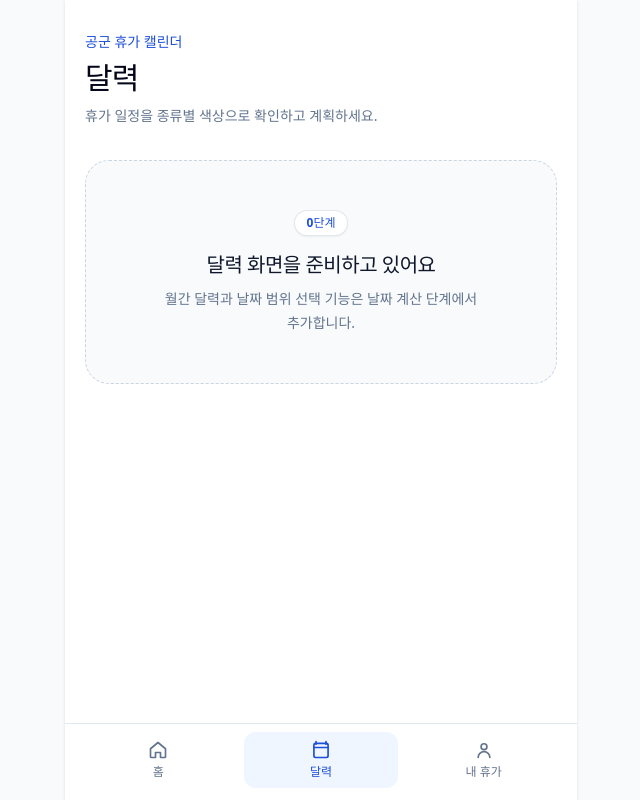
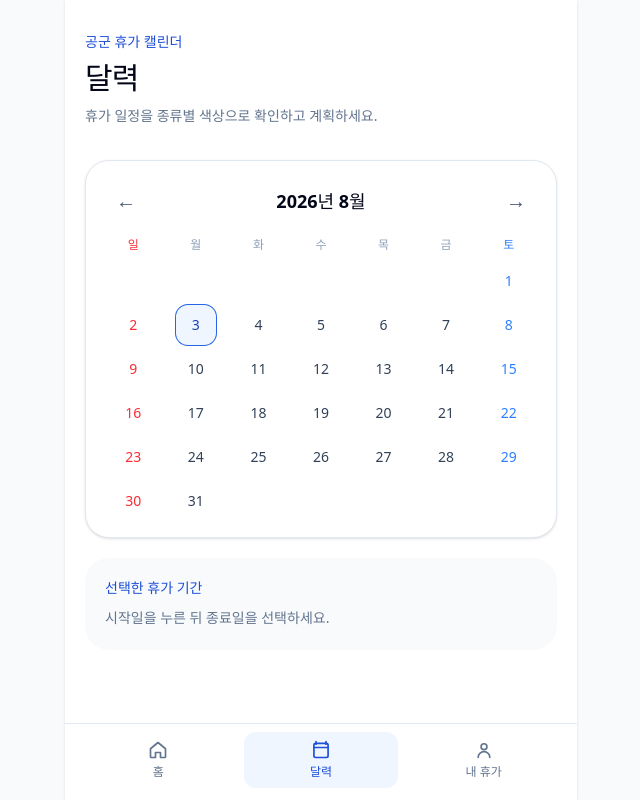
Before and after one commit to ldrugsnw/airforce_calandar, a React (Vite) app: page /calendar in a window 1280 px wide. Shown: the whole page, without its empty margins (319-959 px from the left). Built offline with nearby package versions, Linux system fonts and the light colour scheme.

Commit message:
feat: 날짜 계산과 월간 달력 기능 추가

```diff
--- /dev/null
+++ b/src/domain/calendarDate.ts
@@ -0,0 +1,115 @@
+export type CalendarDate = `${number}-${number}-${number}`
+
+export type CalendarMonth = {
+  year: number
+  month: number
+}
+
+export type CalendarDay = {
+  date: CalendarDate
+  day: number
+}
+
+const CALENDAR_DATE_PATTERN = /^(\d{4})-(\d{2})-(\d{2})$/
+const MILLISECONDS_PER_DAY = 24 * 60 * 60 * 1000
+
+function toDateParts(date: CalendarDate) {
+  const match = CALENDAR_DATE_PATTERN.exec(date)
+
+  if (!match) {
+    throw new Error(`올바르지 않은 달력 날짜입니다: ${date}`)
+  }
+
+  const year = Number(match[1])
+  const month = Number(match[2])
+  const day = Number(match[3])
+  const utcDate = new Date(Date.UTC(year, month - 1, day))
+
+  if (
+    utcDate.getUTCFullYear() !== year ||
+    utcDate.getUTCMonth() !== month - 1 ||
+    utcDate.getUTCDate() !== day
+  ) {
+    throw new Error(`존재하지 않는 달력 날짜입니다: ${date}`)
+  }
+
+  return { day, month, year }
+}
+
+function createCalendarDate(year: number, month: number, day: number) {
+  return `${String(year).padStart(4, '0')}-${String(month).padStart(2, '0')}-${String(day).padStart(2, '0')}` as CalendarDate
+}
+
+function toDayNumber(date: CalendarDate) {
+  const { day, month, year } = toDateParts(date)
+  return Date.UTC(year, month - 1, day) / MILLISECONDS_PER_DAY
+}
+
+export function getKstToday(now = new Date()): CalendarDate {
+  const parts = new Intl.DateTimeFormat('en-US', {
+    day: '2-digit',
+    month: '2-digit',
+    timeZone: 'Asia/Seoul',
+    year: 'numeric',
+  }).formatToParts(now)
+  const values = Object.fromEntries(parts.map(({ type, value }) => [type, value]))
+
+  return createCalendarDate(
+    Number(values.year),
+    Number(values.month),
+    Number(values.day),
+  )
+}
+
+export function getCalendarMonth(date: CalendarDate): CalendarMonth {
+  const { month, year } = toDateParts(date)
+  return { month, year }
+}
+
+export function moveCalendarMonth(
+  { month, year }: CalendarMonth,
+  offset: number,
+): CalendarMonth {
+  const moved = new Date(Date.UTC(year, month - 1 + offset, 1))
+  return { month: moved.getUTCMonth() + 1, year: moved.getUTCFullYear() }
+}
+
+export function createMonthGrid({ month, year }: CalendarMonth) {
+  if (!Number.isInteger(year) || !Number.isInteger(month) || month < 1 || month > 12) {
+    throw new Error('올바르지 않은 연월입니다.')
+  }
+
+  const firstWeekday = new Date(Date.UTC(year, month - 1, 1)).getUTCDay()
+  const lastDay = new Date(Date.UTC(year, month, 0)).getUTCDate()
+  const cells: Array<CalendarDay | null> = Array.from({ length: 42 }, () => null)
+
+  for (let day = 1; day <= lastDay; day += 1) {
+    cells[firstWeekday + day - 1] = {
+      date: createCalendarDate(year, month, day),
+      day,
+    }
+  }
+
+  return cells
+}
+
+export function orderCalendarRange(first: CalendarDate, second: CalendarDate) {
+  return toDayNumber(first) <= toDayNumber(second)
+    ? { endDate: second, startDate: first }
+    : { endDate: first, startDate: second }
+}
+
+export function getInclusiveDayCount(startDate: CalendarDate, endDate: CalendarDate) {
+  const difference = toDayNumber(endDate) - toDayNumber(startDate)
+
+  if (difference < 0) {
+    throw new Error('종료일은 시작일보다 빠를 수 없습니다.')
+  }
+
+  return difference + 1
+}
+
+export function formatCalendarDate(date: CalendarDate) {
+  const { day, month, year } = toDateParts(date)
+  return `${year}년 ${month}월 ${day}일`
+}
--- a/src/pages/CalendarPage.tsx
+++ b/src/pages/CalendarPage.tsx
@@ -1,18 +1,151 @@
-import { EmptyState } from '../components/EmptyState'
+import { useMemo, useState } from 'react'
 import { PageHeader } from '../components/PageHeader'
+import {
+  createMonthGrid,
+  formatCalendarDate,
+  getCalendarMonth,
+  getInclusiveDayCount,
+  getKstToday,
+  moveCalendarMonth,
+  orderCalendarRange,
+  type CalendarDate,
+} from '../domain/calendarDate'
+
+const WEEKDAYS = ['일', '월', '화', '수', '목', '금', '토']
 
 export function CalendarPage() {
+  const today = useMemo(() => getKstToday(), [])
+  const [visibleMonth, setVisibleMonth] = useState(() => getCalendarMonth(today))
+  const [startDate, setStartDate] = useState<CalendarDate | null>(null)
+  const [endDate, setEndDate] = useState<CalendarDate | null>(null)
+  const monthGrid = useMemo(() => createMonthGrid(visibleMonth), [visibleMonth])
+
+  function selectDate(date: CalendarDate) {
+    if (!startDate || endDate) {
+      setStartDate(date)
+      setEndDate(null)
+      return
+    }
+
+    const range = orderCalendarRange(startDate, date)
+    setStartDate(range.startDate)
+    setEndDate(range.endDate)
+  }
+
+  function isInSelectedRange(date: CalendarDate) {
+    if (!startDate) return false
+    if (!endDate) return date === startDate
+    return date >= startDate && date <= endDate
+  }
+
   return (
     <>
       <PageHeader
         description="휴가 일정을 종류별 색상으로 확인하고 계획하세요."
         title="달력"
       />
-      <EmptyState
-        description="월간 달력과 날짜 범위 선택 기능은 날짜 계산 단계에서 추가합니다."
-        eyebrow="0단계"
-        title="달력 화면을 준비하고 있어요"
-      />
+      <section className="mt-8 rounded-3xl border border-slate-200 bg-white p-4 shadow-sm">
+        <div className="flex items-center justify-between gap-3">
+          <button
+            aria-label="이전 달"
+            className="flex size-12 items-center justify-center rounded-2xl text-xl text-slate-600 transition hover:bg-slate-100 active:bg-slate-200"
+            onClick={() => setVisibleMonth((month) => moveCalendarMonth(month, -1))}
+            type="button"
+          >
+            ←
+          </button>
+          <h2 className="text-lg font-bold text-slate-950" aria-live="polite">
+            {visibleMonth.year}년 {visibleMonth.month}월
+          </h2>
+          <button
+            aria-label="다음 달"
+            className="flex size-12 items-center justify-center rounded-2xl text-xl text-slate-600 transition hover:bg-slate-100 active:bg-slate-200"
+            onClick={() => setVisibleMonth((month) => moveCalendarMonth(month, 1))}
+            type="button"
+          >
+            →
+          </button>
+        </div>
+
+        <div className="mt-3 grid grid-cols-7 text-center text-xs font-semibold text-slate-400">
+          {WEEKDAYS.map((weekday, index) => (
+            <div
+              className={index === 0 ? 'text-red-500' : index === 6 ? 'text-blue-500' : ''}
+              key={weekday}
+            >
+              {weekday}
+            </div>
+          ))}
+        </div>
+
+        <div className="mt-2 grid grid-cols-7 gap-y-1">
+          {monthGrid.map((calendarDay, index) =>
+            calendarDay ? (
+              <button
+                aria-label={`${formatCalendarDate(calendarDay.date)}${calendarDay.date === today ? ', 오늘' : ''}`}
+                aria-pressed={isInSelectedRange(calendarDay.date)}
+                className={`mx-auto flex size-10 items-center justify-center rounded-xl text-sm font-medium transition ${
+                  isInSelectedRange(calendarDay.date)
+                    ? 'bg-brand-600 text-white shadow-sm'
+                    : calendarDay.date === today
+                      ? 'bg-brand-50 text-brand-700 ring-1 ring-brand-500'
+                      : index % 7 === 0
+                        ? 'text-red-500 hover:bg-red-50'
+                        : index % 7 === 6
+                          ? 'text-blue-500 hover:bg-blue-50'
+                          : 'text-slate-700 hover:bg-slate-100'
+                }`}
+                key={calendarDay.date}
+                onClick={() => selectDate(calendarDay.date)}
+                type="button"
+              >
+                {calendarDay.day}
+              </button>
+            ) : (
+              <div aria-hidden="true" className="size-10" key={`empty-${index}`} />
+            ),
+          )}
+        </div>
+      </section>
+
+      <section className="mt-5 rounded-3xl bg-slate-50 p-5" aria-live="polite">
+        <p className="text-sm font-semibold text-brand-600">선택한 휴가 기간</p>
+        {!startDate && (
+          <p className="mt-2 text-sm leading-6 text-slate-500">
+            시작일을 누른 뒤 종료일을 선택하세요.
+          </p>
+        )}
+        {startDate && !endDate && (
+          <div className="mt-2">
+            <p className="font-semibold text-slate-900">{formatCalendarDate(startDate)}</p>
+            <p className="mt-1 text-sm text-slate-500">종료일을 선택하세요. 앞선 날짜도 선택할 수 있어요.</p>
+          </div>
+        )}
+        {startDate && endDate && (
+          <div className="mt-2">
+            <p className="font-semibold text-slate-900">
+              {formatCalendarDate(startDate)} ~ {formatCalendarDate(endDate)}
+            </p>
+            <p className="mt-1 text-sm text-slate-500">
+              주말과 공휴일을 포함해 총{' '}
+              <strong className="text-brand-700">
+                {getInclusiveDayCount(startDate, endDate)}일
+              </strong>
+              이에요.
+            </p>
+            <button
+              className="mt-4 min-h-12 rounded-2xl border border-slate-200 bg-white px-4 text-sm font-semibold text-slate-700"
+              onClick={() => {
+                setStartDate(null)
+                setEndDate(null)
+              }}
+              type="button"
+            >
+              선택 초기화
+            </button>
+          </div>
+        )}
+      </section>
     </>
   )
 }
```
Also changed, not shown: 2 other files (tests, documents, lock files or other folders).
